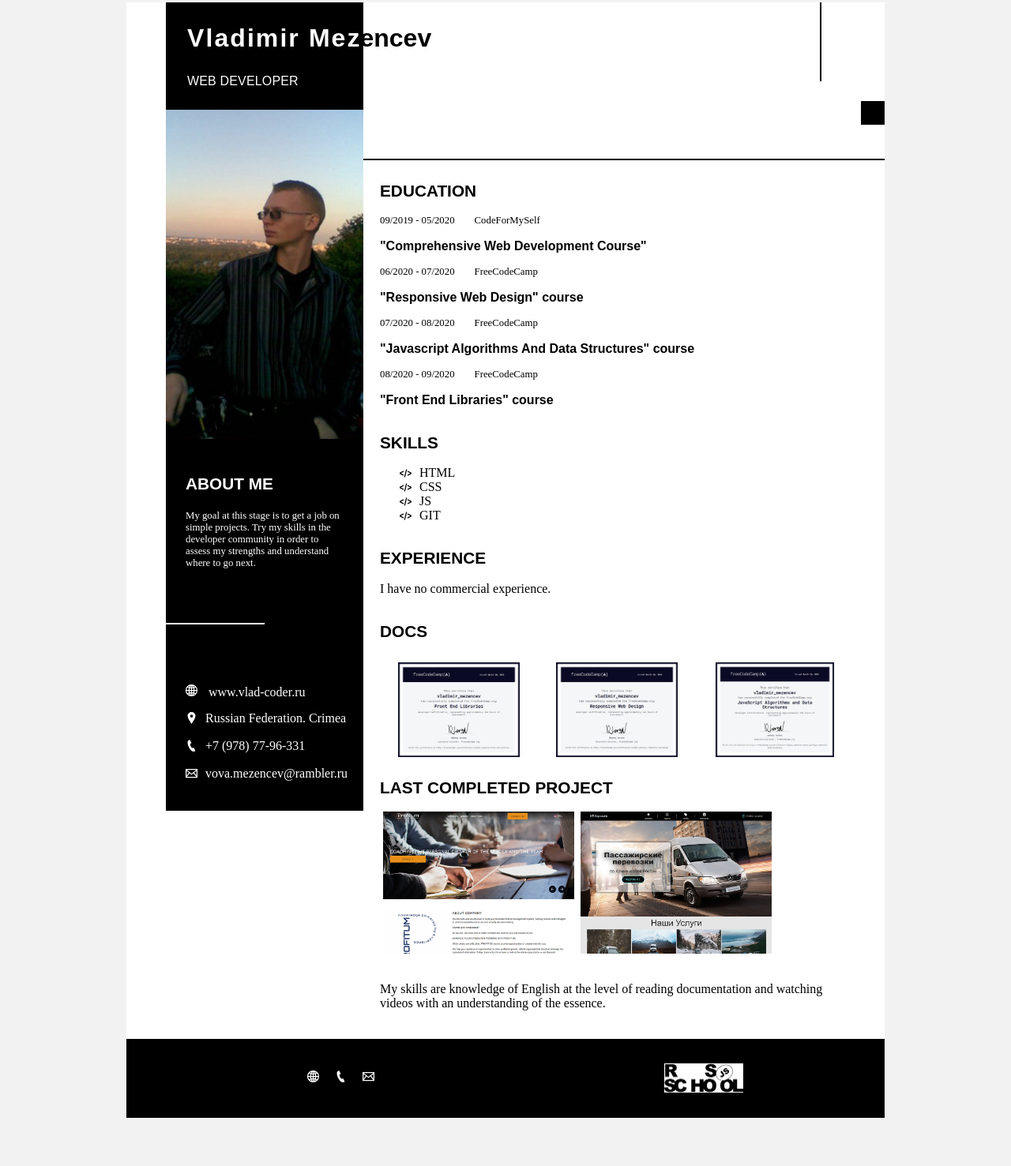
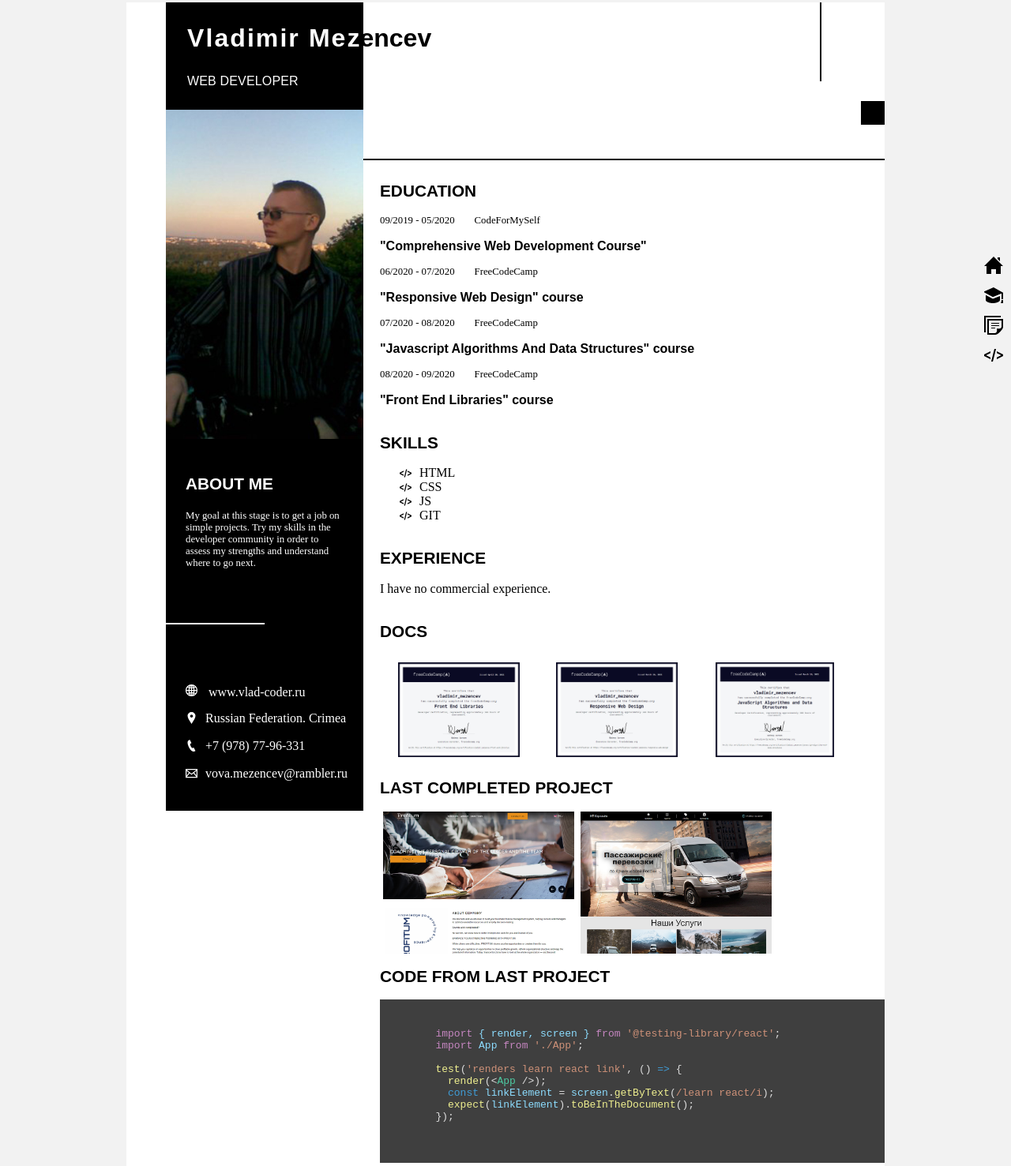
Before and after one commit to Vlad-coder-678/rsschool-cv, a plain HTML site: page index.html in a window 1280 px wide. Shown: the part 5-1482 px from the top of the page at 79% size. Before the commit the page ends 1429 px from the top, so only its background shows below. Drawn offline with Linux system fonts and the light colour scheme.

Commit message:
feat: add menu and section with code

```diff
--- a/index.html
+++ b/index.html
@@ -95,7 +95,7 @@
         </aside>
         <div class="content">
           <div class="block">
-            <h2 class="title black">education</h2>
+            <h2 class="title black" id="education">education</h2>
             <article>
               <div class="geo">
                 <p class="date black">09/2019 - 05/2020</p>
@@ -189,7 +189,7 @@
             <p>I have no commercial experience.</p>
           </div>
           <div class="block">
-            <h2 class="title black">docs</h2>
+            <h2 class="title black" id="docs">docs</h2>
             <div class="docs-content">
               <div class="doc">
                 <a
@@ -250,6 +250,23 @@
               </a>
             </div>
           </div>
+          <div class="block">
+            <h2 class="title black">Code from last project</h2>
+            <div class="code" id="code">
+              <pre>
+                <code>
+        <span class="code-import">import</span> <span class="code-lib">{ render, screen }</span> <span class="code-import">from</span> <span class="code-abc">'@testing-library/react'</span>;
+        <span class="code-import">import</span> <span class="code-lib">App</span> <span class="code-import">from</span> <span class="code-abc">'./App'</span>;
+
+        <span class="code-text">test</span>(<span class="code-abc">'renders learn react link'</span>, () <span class="code-arrow">=></span> {
+          <span class="code-text">render</span>(&lt;<span class="code-app">App</span> /&gt;);
+          <span class="code-arrow">const</span> <span class="code-lib">linkElement</span> = <span class="code-lib">screen</span>.<span class="code-text">getByText</span>(<span class="code-abc">/learn react/i</span>);
+          <span class="code-text">expect</span>(<span class="code-lib">linkElement</span>).<span class="code-text">toBeInTheDocument</span>();
+        });
+                </code>
+              </pre>
+            </div>
+          </div>
           <div class="block english-knowledge">
             <p>
               My skills are knowledge of English at the level of reading
@@ -259,6 +276,66 @@
           </div>
         </div>
       </div>
+      <aside class="menu">
+        <div class="menu_wrap">
+          <div class="menu_item">
+            <a href="#top">
+              <svg
+                xmlns="http://www.w3.org/2000/svg"
+                width="24"
+                height="24"
+                viewBox="0 0 24 24"
+              >
+                <path
+                  d="M21 13v10h-6v-6h-6v6h-6v-10h-3l12-12 12 12h-3zm-1-5.907v-5.093h-3v2.093l3 3z"
+                />
+              </svg>
+            </a>
+          </div>
+          <div class="menu_item">
+            <a href="#education">
+              <svg
+                xmlns="http://www.w3.org/2000/svg"
+                width="24"
+                height="24"
+                viewBox="0 0 24 24"
+              >
+                <path
+                  d="M20 12.875v5.068c0 2.754-5.789 4.057-9 4.057-3.052 0-9-1.392-9-4.057v-6.294l9 4.863 9-3.637zm-8.083-10.875l-12.917 5.75 12 6.5 11-4.417v7.167h2v-8.25l-12.083-6.75zm13.083 20h-4c.578-1 1-2.5 1-4h2c0 1.516.391 2.859 1 4z"
+                />
+              </svg>
+            </a>
+          </div>
+          <div class="menu_item">
+            <a href="#docs">
+              <svg
+                xmlns="http://www.w3.org/2000/svg"
+                width="24"
+                height="24"
+                viewBox="0 0 24 24"
+              >
+                <path
+                  d="M6 22v-16h16v7.543c0 4.107-6 2.457-6 2.457s1.518 6-2.638 6h-7.362zm18-7.614v-10.386h-20v20h10.189c3.163 0 9.811-7.223 9.811-9.614zm-10 1.614h-5v-1h5v1zm5-4h-10v1h10v-1zm0-3h-10v1h10v-1zm2-7h-19v19h-2v-21h21v2z"
+                />
+              </svg>
+            </a>
+          </div>
+          <div class="menu_item">
+            <a href="#code">
+              <svg
+                xmlns="http://www.w3.org/2000/svg"
+                width="24"
+                height="24"
+                viewBox="0 0 24 24"
+              >
+                <path
+                  d="M24 10.935v2.131l-8 3.947v-2.23l5.64-2.783-5.64-2.79v-2.223l8 3.948zm-16 3.848l-5.64-2.783 5.64-2.79v-2.223l-8 3.948v2.131l8 3.947v-2.23zm7.047-10.783h-2.078l-4.011 16h2.073l4.016-16z"
+                />
+              </svg>
+            </a>
+          </div>
+        </div>
+      </aside>
 
       <footer class="footer">
         <div class="footer-contacts">
--- a/style.css
+++ b/style.css
@@ -1,5 +1,6 @@
 html,
 body {
+  behavior: smooth;
   overflow-x: hidden;
   background-color: #f2f2f2;
 }
@@ -269,3 +270,55 @@ h6 {
   height: 100%;
   object-fit: contain;
 }
+
+.menu {
+  behavior: smooth;
+  position: fixed;
+  right: 0;
+  top: 50%;
+  transform: translateY(-50%);
+}
+.menu_item {
+  margin: 10px;
+  transition: all 0.3s ease-in-out;
+}
+.menu_item:hover {
+  transform: scale(1.5);
+  transition: all 0.3s ease-in-out;
+}
+.menu_item:active {
+  opacity: 0.8;
+  transition: all 0.3s ease-in-out;
+}
+
+.code {
+  display: block;
+  overflow-x: auto;
+  padding: 0.5em;
+  background: rgb(63, 63, 63) none repeat scroll 0% 0%;
+  color: rgb(220, 220, 220);
+}
+.code-import {
+  color: #c586c0;
+}
+.code-tag {
+  color: rgb(227, 206, 171);
+}
+.code-text {
+  color: rgb(239, 239, 143);
+}
+.code-attr {
+  color: rgb(204, 147, 147);
+}
+.code-lib {
+  color: #8cdcfe;
+}
+.code-abc {
+  color: #ce9178;
+}
+.code-arrow {
+  color: #3f9cd6;
+}
+.code-app {
+  color: #4ec9a2;
+}
```
Also changed, not shown: asd.js (added, +8 -0 lines).
